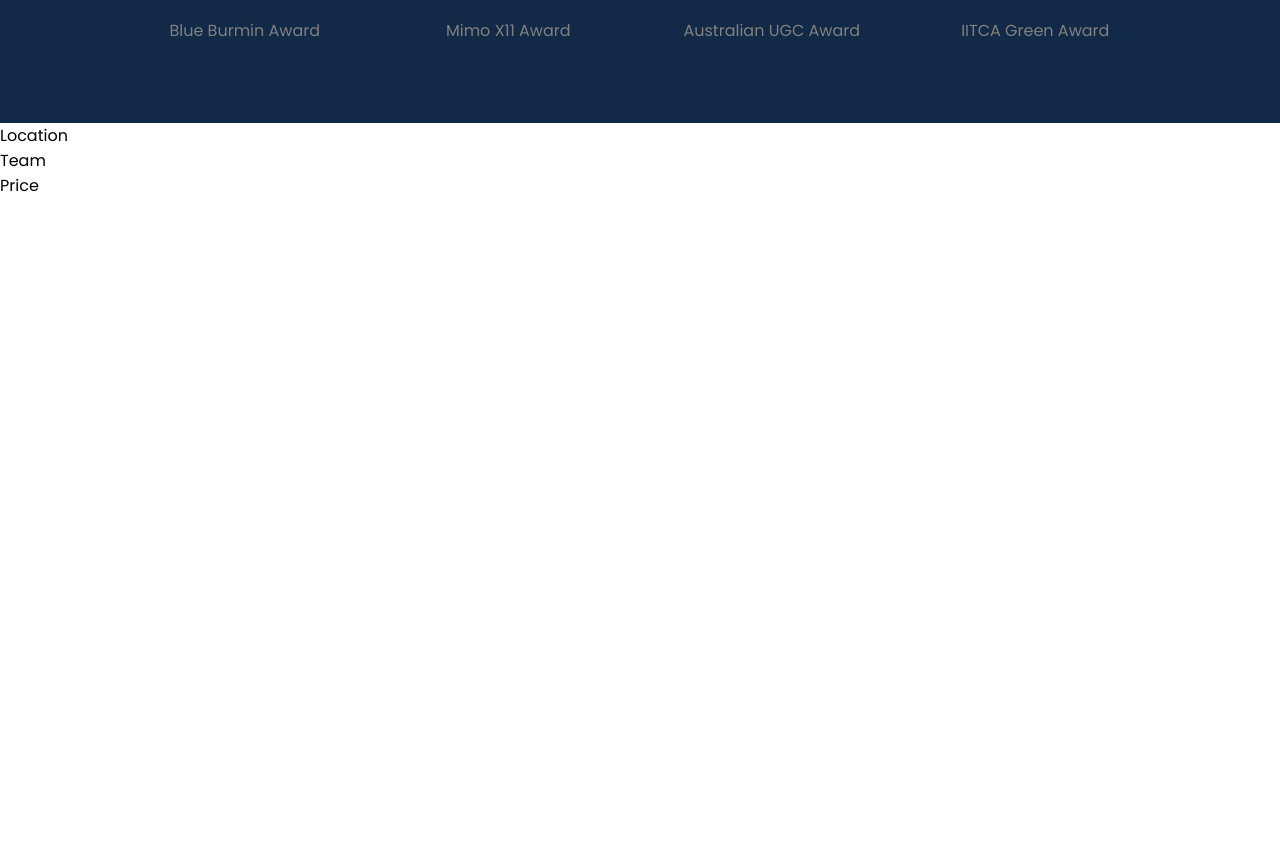
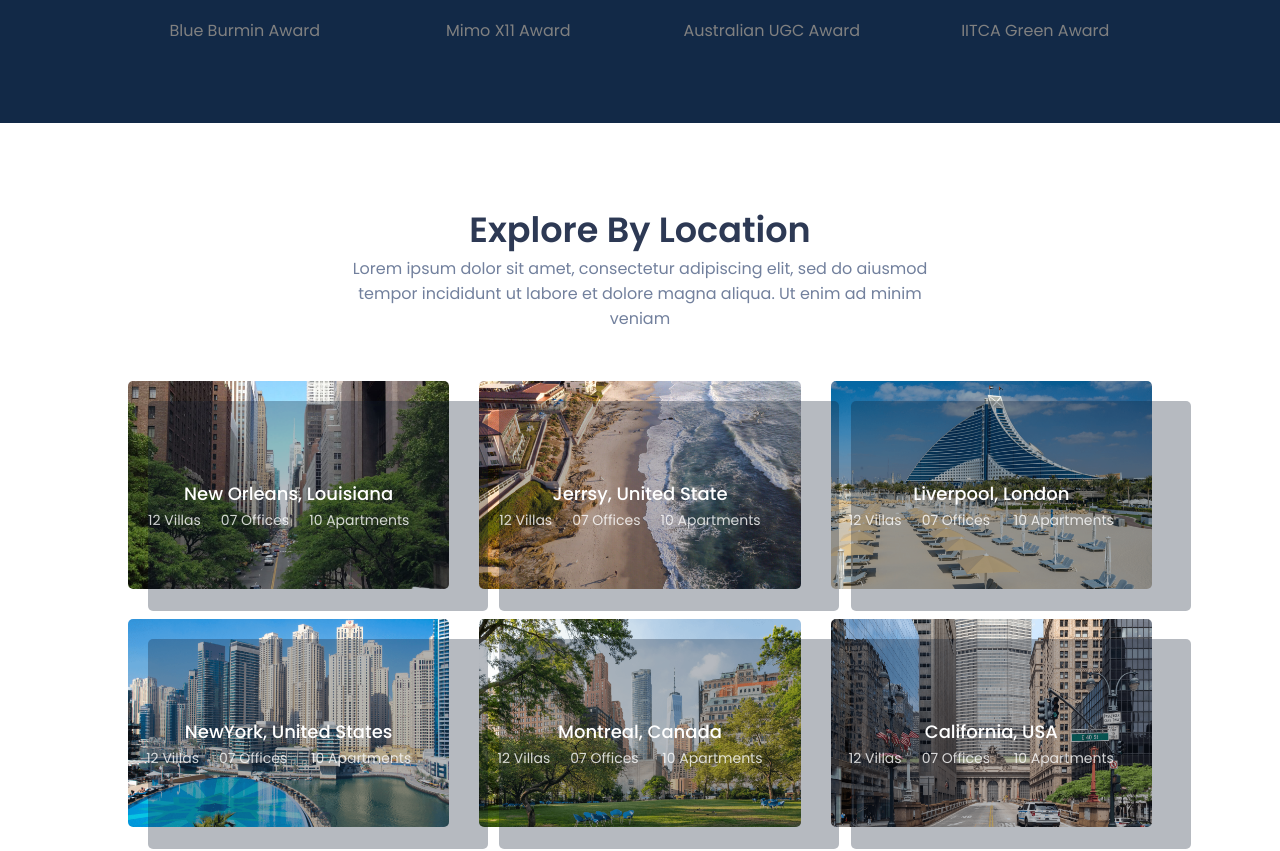
Before and after one commit to MertArar/realEstate, a React (Create React App) app: page / in a window 1280 px wide. Shown: the part 1771-2622 px from the top of the page. Before the commit the page ends 1969 px from the top, so only its background shows below. Built offline with nearby package versions, Linux system fonts and the light colour scheme.

Commit message:
location all done

```diff
--- a/src/components/home/location/Location.jsx
+++ b/src/components/home/location/Location.jsx
@@ -1,7 +1,37 @@
 import React from "react";
+import Heading from "../../common/Heading";
+import { location } from "../../data/Data";
+
+import "./location.css";
 
 const Location = () => {
-  return <div>Location</div>;
+  return (
+    <>
+      <section className="location padding">
+        <div className="container">
+          <Heading
+            title="Explore By Location"
+            subtitle="Lorem ipsum dolor sit amet, consectetur adipiscing elit, sed do aiusmod tempor incididunt ut labore et dolore magna aliqua. Ut enim ad minim veniam"
+          />
+          <div className="content grid3 mtop">
+            {location.map((item, index) => (
+              <div className="box" key={index}>
+                <img src={item.cover} alt="" />
+                <div className="overlay">
+                  <h5>{item.name}</h5>
+                  <p>
+                    <label>{item.Villas}</label>
+                    <label>{item.Offices}</label>
+                    <label>{item.Apartments}</label>
+                  </p>
+                </div>
+              </div>
+            ))}
+          </div>
+        </div>
+      </section>
+    </>
+  );
 };
 
 export default Location;
--- a/src/components/home/location/location.css
+++ b/src/components/home/location/location.css
@@ -0,0 +1,47 @@
+.location .box {
+  position: relative;
+  border-radius: 5px;
+}
+.location img {
+  border-radius: 5px;
+}
+.location .overlay {
+  position: absolute;
+  top: 0;
+  left: 0;
+  display: flex;
+  align-items: center;
+  justify-content: center;
+  flex-direction: column;
+  height: 250px;
+  width: 100%;
+  color: #fff;
+  z-index: 222;
+}
+.location .overlay::after {
+  content: "";
+  position: absolute;
+  top: 0;
+  left: 0;
+  width: 340px;
+  height: 210px;
+  background: rgb(15 28 47 / 30%);
+  z-index: -1;
+  margin: 20px;
+  border-radius: 5px;
+}
+.location h5 {
+  font-size: 18px;
+  font-weight: 500;
+}
+.location label {
+  color: #fff;
+  margin-right: 20px;
+  opacity: 0.8;
+}
+@media screen and (max-width: 800px) {
+  .location .overlay::after {
+    width: 280px;
+    height: 270px;
+  }
+}
```
